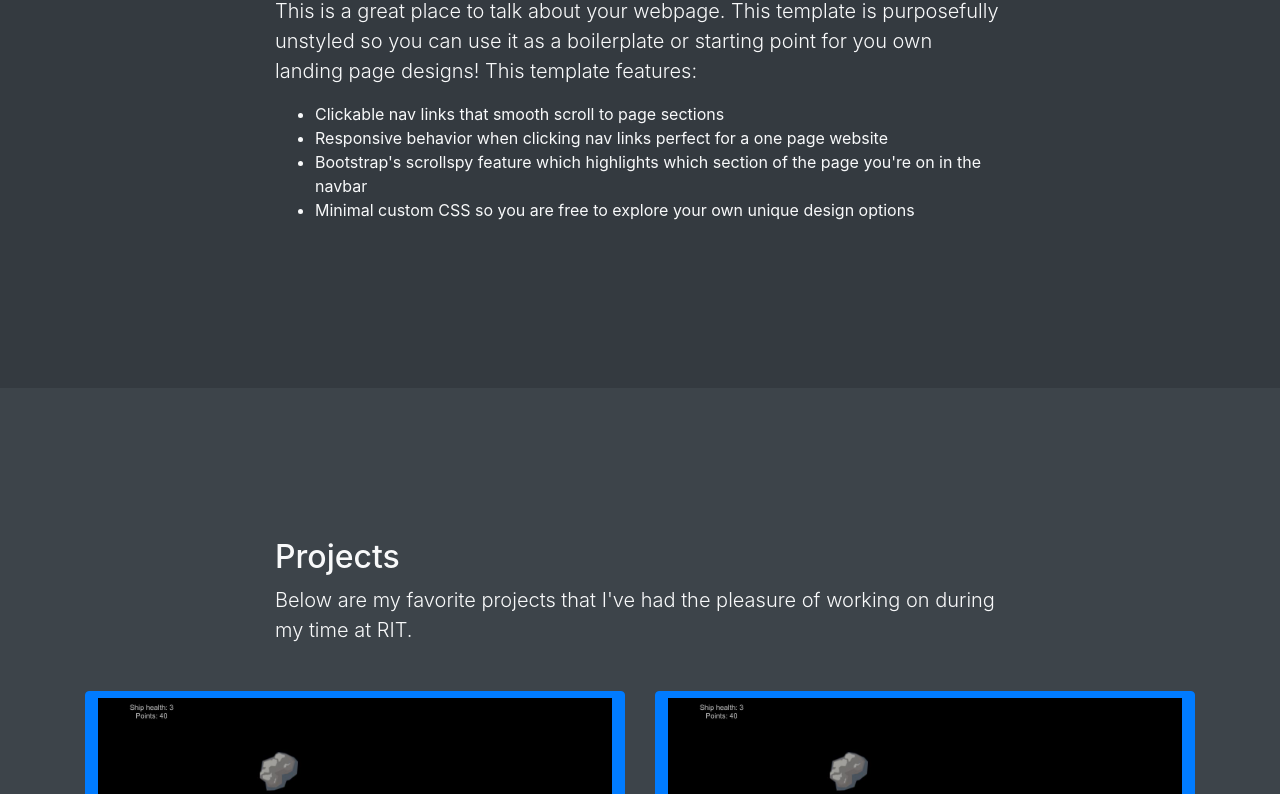
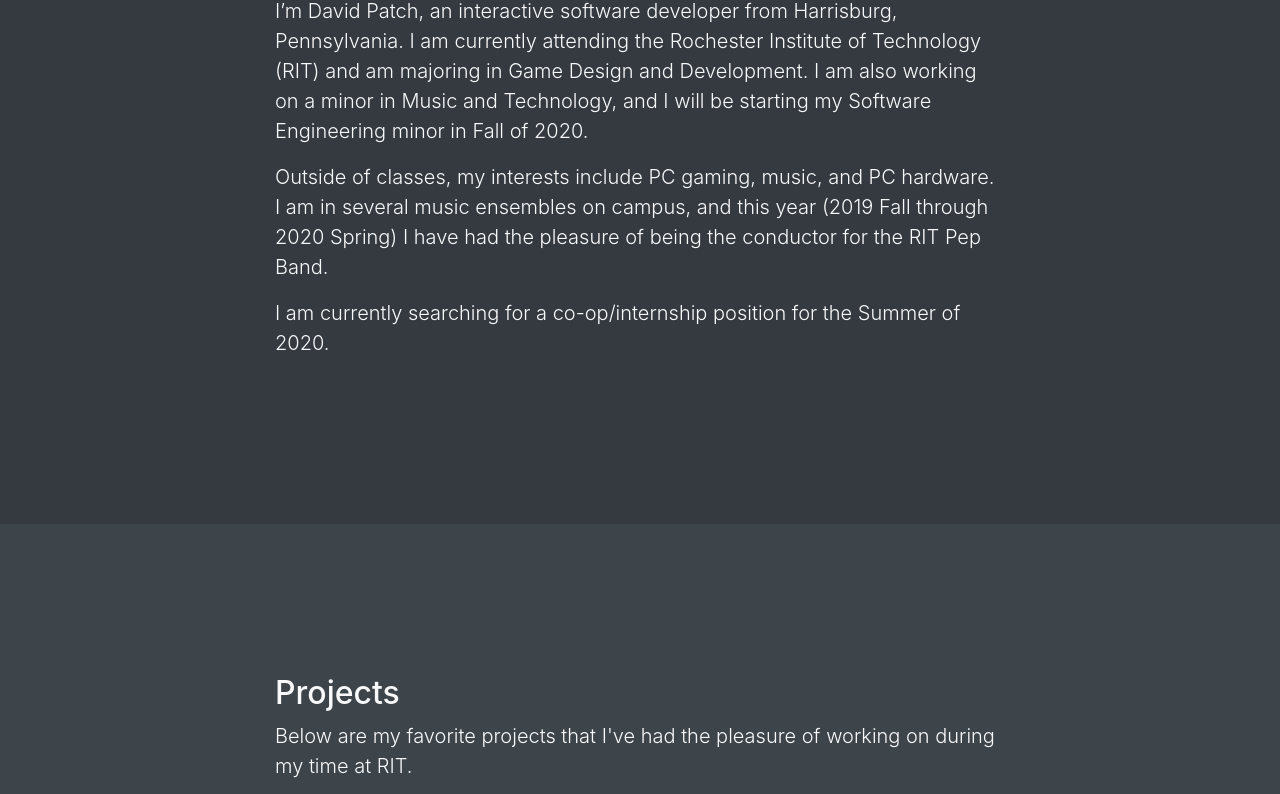
Before and after one commit to dop4398/dop4398.github.io, a website with bundled scripts: page index.html in a window 1280 px wide. Shown: the part 558-1352 px from the top of the page. Built offline with nearby package versions, Linux system fonts and the light colour scheme.

Commit message:
more stuff added

```diff
--- a/index.html
+++ b/index.html
@@ -36,7 +36,7 @@
             <a class="nav-link js-scroll-trigger" href="#projects">Projects</a>
           </li>
           <li class="nav-item">
-              <a class="nav-link js-scroll-trigger" href="#code">Code Snippets</a>
+              <a class="nav-link js-scroll-trigger" href="#code">Skills</a>
             </li>
           <li class="nav-item">
             <a class="nav-link js-scroll-trigger" href="#contact">Contact</a>
@@ -61,13 +61,13 @@
       <div class="row">
         <div class="col-lg-8 mx-auto">
           <h2>About me</h2>
-          <p class="lead">This is a great place to talk about your webpage. This template is purposefully unstyled so you can use it as a boilerplate or starting point for you own landing page designs! This template features:</p>
-          <ul>
-            <li>Clickable nav links that smooth scroll to page sections</li>
-            <li>Responsive behavior when clicking nav links perfect for a one page website</li>
-            <li>Bootstrap's scrollspy feature which highlights which section of the page you're on in the navbar</li>
-            <li>Minimal custom CSS so you are free to explore your own unique design options</li>
-          </ul>
+          <p class="lead">I’m David Patch, an interactive software developer from Harrisburg, Pennsylvania.
+            I am currently attending the Rochester Institute of Technology (RIT) and am majoring in Game Design and Development.
+            I am also working on a minor in Music and Technology, and I will be starting my Software Engineering minor in Fall of 2020.</p>
+            <p class="lead">Outside of classes, my interests include PC gaming, music, and PC hardware.
+            I am in several music ensembles on campus, and this year (2019 Fall through 2020 Spring) I have had the pleasure of being the conductor for the RIT Pep Band.
+            </p>
+            <p class="lead">I am currently searching for a co-op/internship position for the Summer of 2020.</p>
         </div>
       </div>
     </div>
@@ -195,8 +195,6 @@
             <li>C++</li>
             <li>C#</li>
             <li>Java</li>
-            <li>HTML</li>
-            <li>CSS</li>
           </ul>
           <p class="lead">Tools:</p>
           <ul>
@@ -208,6 +206,8 @@
           <h3>Light experience</h3>
           <p class="lead">Languages:</p>
           <ul>
+            <li>HTML</li>
+            <li>CSS</li>
             <li>JavaScript</li>
           </ul>
           <p class="lead">Tools:</p>
@@ -226,6 +226,9 @@
           <h2>Contact me</h2>
           <p class="lead">email: dop4398@rit.edu</p>
           <p class="lead">phone: 717-736-1189</p>
+          <p class="lead">GitHub</p>
+          <p class="lead">LinkedIn</p>
+          <p class="lead">Handshake</p>
         </div>
       </div>
     </div>
```
